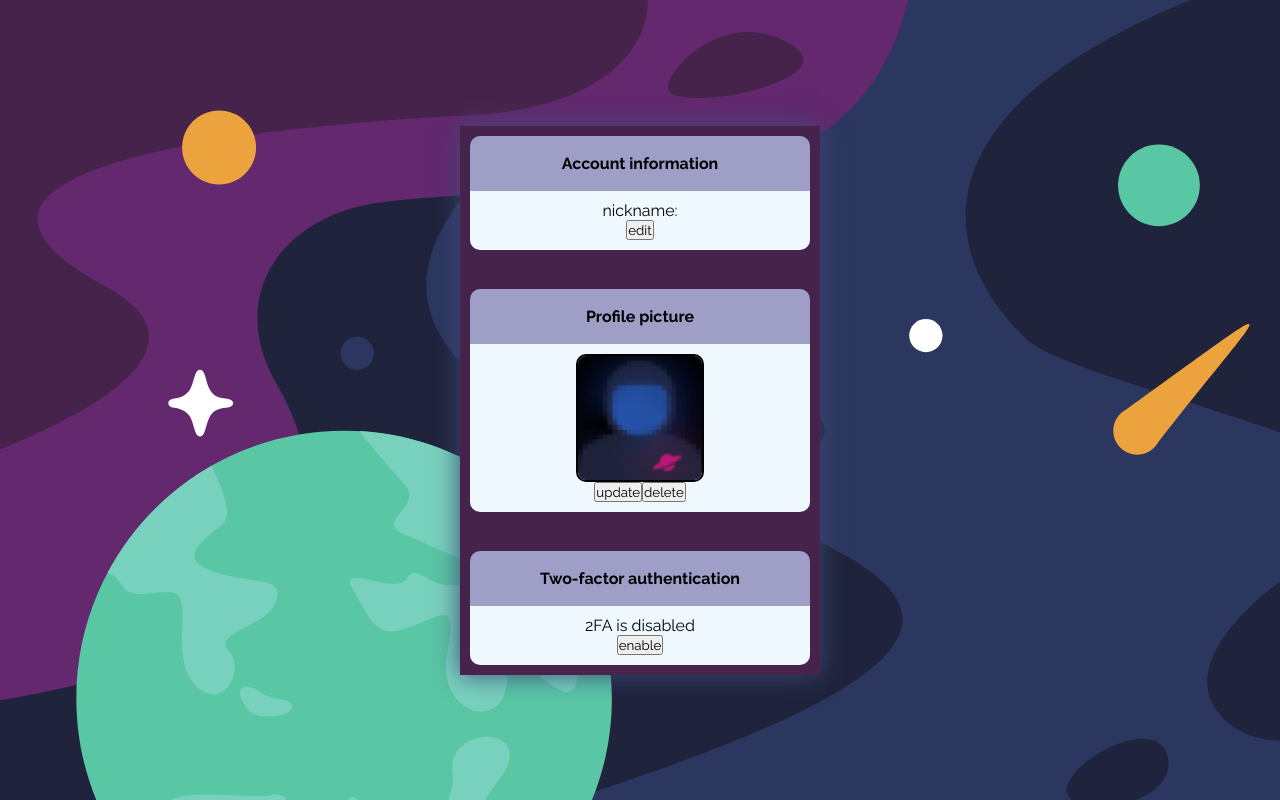
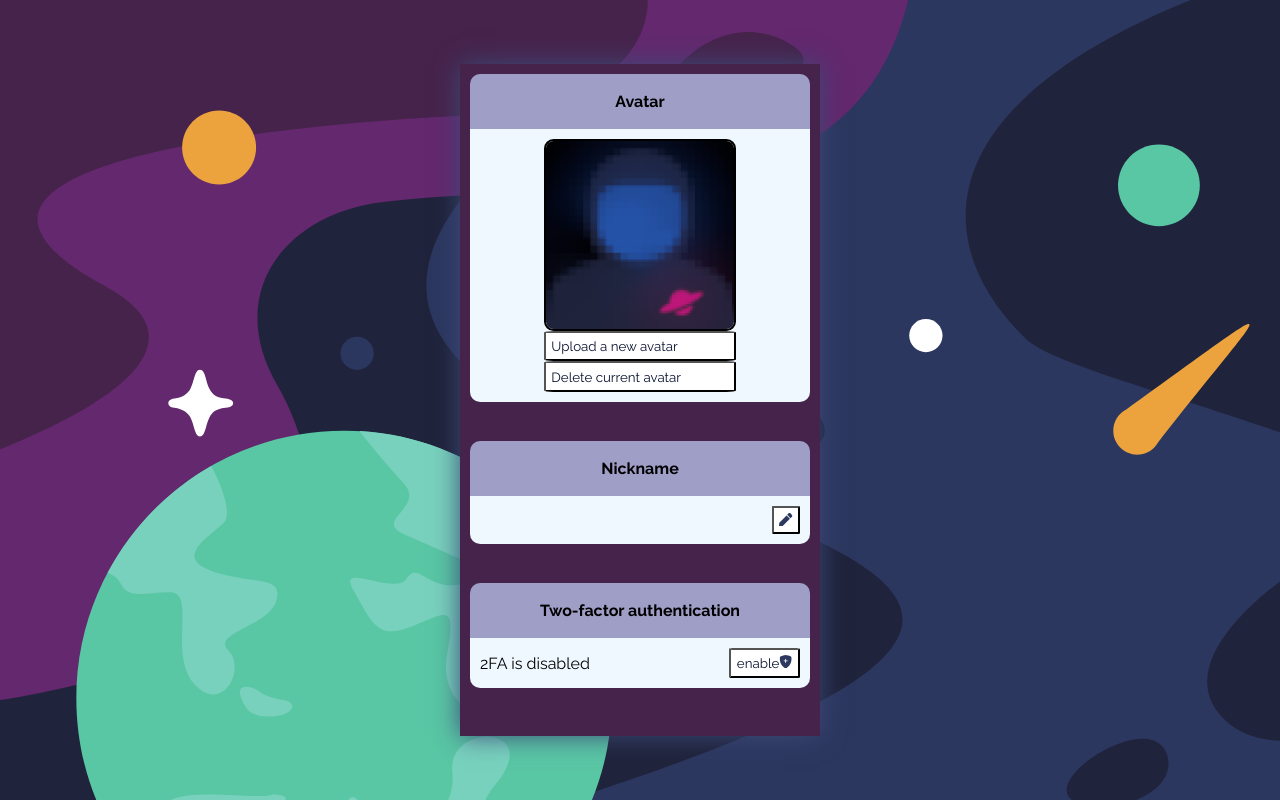
Before and after one commit to acharlas/42-transcendence, a React (Create React App) app in the folder front/react/: page /settings in a window 1280 px wide. Built offline with nearby package versions, Linux system fonts and the light colour scheme; no server answers.

Commit message:
front: settings: reorganize + css buttons

```diff
--- a/front/react/src/profile/profile_component.tsx
+++ b/front/react/src/profile/profile_component.tsx
@@ -18,7 +18,7 @@ interface User {
 }
 
 //preliminary checks before using the display component
-export default function ProfilePage() {
+export default function Profile() {
   const { urlId } = useParams();
 
   const userId = sessionStorage.getItem("userid");
--- /dev/null
+++ b/front/react/src/settings/settings.css
@@ -0,0 +1,87 @@
+.settings__line {
+  display: flex;
+  flex-direction: row;
+  flex-wrap: nowrap;
+  justify-content: space-between;
+  align-content: flex-start;
+  align-items: center;
+}
+
+.settings__group__two__buttons {
+  display: flex;
+  flex-direction: row;
+}
+
+.settings__line__elem {
+  display: inline-flexbox;
+  text-align: center;
+  vertical-align: middle;
+}
+
+.settings__button__texticon {
+  display: flex;
+  cursor: pointer;
+  border-radius: 5%;
+  padding: 0.4em;
+
+  background-color: rgb(255, 255, 255);
+  color: #0a1330;
+
+  vertical-align: baseline;
+  text-align: center;
+}
+
+.settings__icon {
+  /* margin-left: 33%; */
+  /* top: 30px; */
+  color: #2c385e;
+}
+
+/* avatar */
+
+.profile__panel__avatar {
+  display: flex;
+  justify-content: center;
+}
+
+.settings__avatar__div {
+  display: flex;
+  flex-wrap: nowrap;
+  flex-direction: column;
+  width: fit-content;
+  max-width: 60%;
+  align-self: center;
+}
+
+.settings__avatar {
+  max-width: 100%;
+  height: auto;
+
+  /* border-radius: 10px; */
+  border-radius: 5%;
+  border: 2px solid rgb(0, 0, 0);
+  margin: auto;
+}
+
+.settings__avatar__container {
+  display: flex;
+  /* align-items: center; */
+  flex-wrap: wrap;
+}
+
+/* nickname */
+
+.settings__nickname__div {
+  display: flex;
+  flex-wrap: nowrap;
+}
+
+.settings__nickname__child {
+  display: inline-block;
+}
+
+.settings__nickname__input {
+  /* display: inline-flex;
+  width: max-content; */
+  flex-grow: 1;
+}
--- a/front/react/src/settings/settings_component.tsx
+++ b/front/react/src/settings/settings_component.tsx
@@ -1,5 +1,23 @@
 import React, { useEffect, useState } from "react";
 import { useNavigate } from "react-router-dom";
+import {
+  // FaUserLock,
+  // FaUserPlus,
+  // FaUserMinus,
+  // FaMinus,
+  // FaPlus,
+  FaPen,
+} from "react-icons/fa"
+import {
+  BsShieldFillMinus,
+  BsShieldFillPlus,
+  // BsShieldLockFill,
+  // BsShieldSlashFill,
+} from "react-icons/bs"
+import {
+  ImCheckmark,
+  ImCross,
+} from "react-icons/im"
 
 import { getUsersMe, patchNickname } from "../api/user-api"
 import { requestMfaDisable } from "../api/mfa-api";
@@ -7,6 +25,7 @@ import { requestMfaDisable } from "../api/mfa-api";
 import defaultPicture from "../image/defaultPicture.png"
 import "../style.css"
 import "../profile/profile.css"
+import "./settings.css"
 
 export default function Profile() {
   const navigate = useNavigate();
@@ -87,112 +106,101 @@ export default function Profile() {
     }
   }
 
-  function whenMfaEnabled() {
+  function enableMfaButton() {
     return (
-      <div>
-        <div>
-          2FA is enabled
-        </div>
-        <button onClick={disableMfa}>
+      <button className="settings__button__texticon" onClick={enableMfa}>
+        enable
+        <BsShieldFillPlus className="settings__icon" />
+      </button>
+    )
+  }
+  function disableMfaButton() {
+    return (
+      <button className="settings__button__texticon" onClick={disableMfa}>
         disable
+        <BsShieldFillMinus className="settings__icon" />
       </button>
-      </div>
-    );
-  }
-  function whenMfaDisabled() {
-    return (
-      <div>
-        <div>
-          2FA is disabled
-        </div>
-        <button onClick={enableMfa}>
-          enable
-        </button>
-      </div>
-    );
+    )
   }
 
 
+  function avatarSettings() {
     return (
-    <div className="profile__container">
-      <div className="profile__screen">
-        <div className="profile__content">
+      <div>
 
-          <div>
         <div className="profile__panel__top">
           <div className="profile__panel__title">
-                Account information
+            Avatar
           </div>
         </div>
-
-            <div className="profile__panel__bottom">
-              <div>
-                nickname:
-              </div>
-              <div>
-                <div>
-                  {editingNickname
-                    ?
-                    <div>
-                      <input
-                        placeholder="new nickname"
-                        value={newNickname}
-                        onChange={handleNewNicknameChange}
-                        type="text"
-                      />
-                      <div>
-                        <button onClick={editNickname}>
-                          edit
-                        </button>
-                        <button onClick={stopEditingNickname}>
-                          cancel
-                        </button>
-                      </div>
-                    </div>
-                    :
-                    <div>
-                      <div>
-                        {nickname}
-                      </div>
-                      <button
-                        onClick={startEditingNickname}>
-                        edit
-                      </button>
-                    </div>
-                  }
-                </div>
-              </div>
-            </div>
-          </div>
-
-          <br></br>
-
-          <div>
-            <div className="profile__panel__top">
-              <div className="profile__panel__title">
-                Profile picture
-              </div>
-            </div>
-            <div className="profile__panel__bottom">
-              <div className="profile__avatar__container">
-                <img className="profile__avatar"
+        <div className="profile__panel__bottom profile__panel__avatar">
+          <div className="settings__avatar__div">
+            <div className="settings__avatar__container">
+              <img className="settings__avatar"
                 src={defaultPicture}
                 alt="" />
               {
                 //TODO: display profile pictures
               }
             </div>
-              <button>
-                update
+            <button className="settings__button__texticon">
+              Upload a new avatar
+              {/* <FaPlus className="settings__icon" /> */}
             </button>
-              <button>
-                delete
+            <button className="settings__button__texticon">
+              Delete current avatar
+              {/* <FaMinus className="settings__icon" /> */}
             </button>
           </div>
         </div>
+      </div>
+    )
+  }
 
-          <br></br>
+  function nicknameSettings() {
+    return (
+      <div>
+        <div className="profile__panel__top">
+          <div className="profile__panel__title">
+            Nickname
+          </div>
+        </div>
+        <div className="profile__panel__bottom">
+          {editingNickname
+            ?
+            <div className="settings__line">
+              <input className="settings__line__elem settings__nickname__input"
+                placeholder="new nickname"
+                value={newNickname}
+                onChange={handleNewNicknameChange}
+                type="text"
+              />
+              <div className="settings__line__elem settings__group__two__buttons">
+                <button className="settings__button__texticon" onClick={editNickname}>
+                  <ImCheckmark className="settings__icon" />
+                </button>
+                <button className="settings__button__texticon" onClick={stopEditingNickname}>
+                  <ImCross className="settings__icon" />
+                </button>
+              </div>
+            </div>
+            :
+            <div className="settings__line">
+              <div className="settings__line__elem">
+                {nickname}
+              </div>
+              <button className="settings__line__elem settings__button__texticon" onClick={startEditingNickname}>
+                <FaPen className="settings__icon" />
+              </button>
+            </div>
+          }
+        </div>
+      </div>
+    )
+  }
 
+  function mfaSettings() {
+    return (
       <div>
         <div className="profile__panel__top">
           <div className="profile__panel__title">
@@ -200,12 +208,47 @@ export default function Profile() {
           </div>
         </div>
         <div className="profile__panel__bottom">
-              {mfaEnabled ? whenMfaEnabled() : whenMfaDisabled()}
+          <div className="settings__line">
+            {mfaEnabled
+              ?
+              <div className="settings__line__elem">
+                2FA is enabled
+              </div>
+              :
+              <div className="settings__line__elem">
+                2FA is disabled
+              </div>
+            }
+            {mfaEnabled ? disableMfaButton() : enableMfaButton()}
           </div>
         </div>
+      </div>
+    );
+  }
 
+  function friendSettings() {
+    return ("");
+  }
+
+  function blockSettings() {
+    return ("");
+  }
+
+  return (
+    <div className="profile__container">
+      <div className="profile__screen">
+        <div className="profile__content">
+          {avatarSettings()}
+          <br></br>
+          {nicknameSettings()}
+          <br></br>
+          {mfaSettings()}
+          <br></br>
+          {friendSettings()}
+          <br></br>
+          {blockSettings()}
         </div>
       </div>
-    </div >
+    </div>
   );
 }
```
Lines whose indentation alone changed are shown as unchanged.
